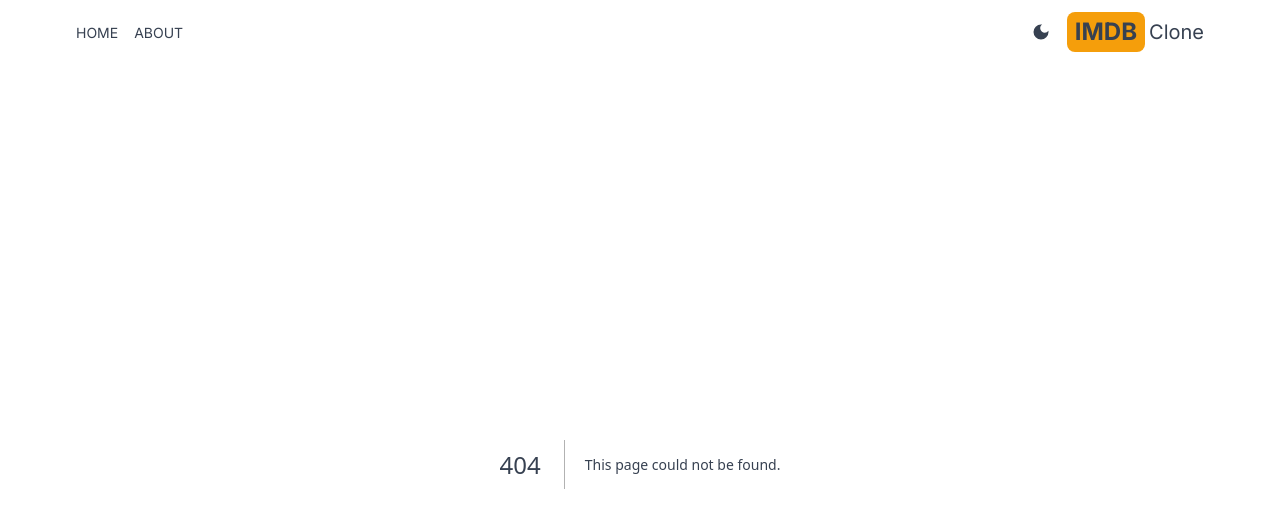
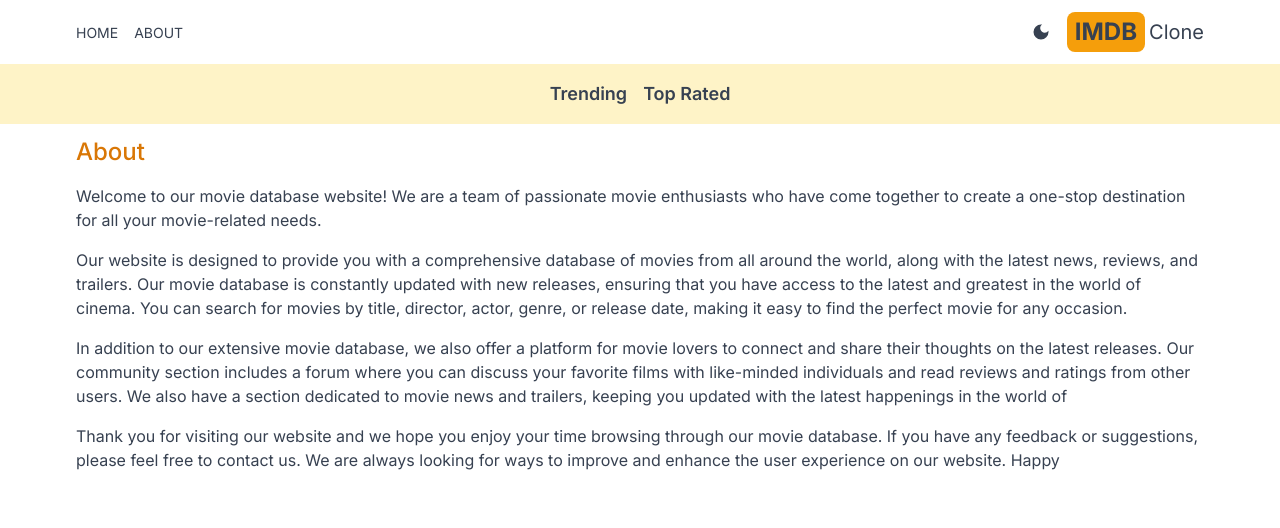
Before and after one commit to helloAmulya/imdb-next, a Next.js app: page /about in a window 1280 px wide. Before the commit this address had no page. Shown: the top 528 px of the page. Built offline with nearby package versions, Linux system fonts and the light colour scheme.

Commit message:
create the navbar component

```diff
--- /dev/null
+++ b/src/app/about/page.jsx
@@ -0,0 +1,40 @@
+import React from "react";
+
+export default function About() {
+  return (
+    <div className="max-w-6xl mx-auto p-3 space-y-4">
+      <h1 className="text-2xl font-medium text-amber-600">About</h1>
+      <p>
+        Welcome to our movie database website! We are a team of passionate movie
+        enthusiasts who have come together to create a one-stop destination for
+        all your movie-related needs.
+      </p>
+      <p>
+        Our website is designed to provide you with a comprehensive database of
+        movies from all around the world, along with the latest news, reviews,
+        and trailers. Our movie database is constantly updated with new
+        releases, ensuring that you have access to the latest and greatest in
+        the world of cinema. You can search for movies by title, director,
+        actor, genre, or release date, making it easy to find the perfect movie
+        for any occasion.
+      </p>
+
+      <p>
+        In addition to our extensive movie database, we also offer a platform
+        for movie lovers to connect and share their thoughts on the latest
+        releases. Our community section includes a forum where you can discuss
+        your favorite films with like-minded individuals and read reviews and
+        ratings from other users. We also have a section dedicated to movie news
+        and trailers, keeping you updated with the latest happenings in the
+        world of
+      </p>
+
+      <p>
+        Thank you for visiting our website and we hope you enjoy your time
+        browsing through our movie database. If you have any feedback or
+        suggestions, please feel free to contact us. We are always looking for
+        ways to improve and enhance the user experience on our website. Happy
+      </p>
+    </div>
+  );
+}
--- a/src/app/globals.css
+++ b/src/app/globals.css
@@ -11,7 +11,7 @@
   :root {
     --background: #ededed;
     --foreground: #ededed;
-    /* #0a0a0a */
+/* #0a0a0a */
   }
 }
 
--- a/src/app/layout.js
+++ b/src/app/layout.js
@@ -2,6 +2,7 @@
 import "./globals.css";
 import Header from "@/components/Header";
 import Providers from "./Providers";
+import NavBar from "@/components/NavBar";
 
 // const geistSans = localFont({
 //   src: "./fonts/GeistVF.woff",
@@ -28,6 +29,7 @@
         className={inter.className}>
         <Providers>
           <Header />
+          <NavBar/>
           {children}
         </Providers>
       </body>
--- /dev/null
+++ b/src/components/Navbar.jsx
@@ -0,0 +1,11 @@
+import React from "react";
+import NavbarItem from "./NavbarItem";
+
+export default function NavBar() {
+  return (
+    <div className=" flex dark:bg-gray-600 bg-amber-100 p-4 lg:text-lg justify-center gap-4 hover">
+      <NavbarItem title="Trending" param="fetchTrending" />
+      <NavbarItem title="Top Rated" param="fetchTopRated" />
+    </div>
+  );
+}
--- /dev/null
+++ b/src/components/NavbarItem.jsx
@@ -0,0 +1,23 @@
+"use client";
+
+import Link from "next/link";
+import { useSearchParams } from "next/navigation";
+
+export default function NavbarItem({ title, param }) {
+  const searchParams = useSearchParams();
+  const genre = searchParams.get("genre");
+  return (
+    <div>
+      <Link
+        className={`hover:text-amber-600 font-semibold ${
+          genre === param
+            ? "underline underline-offset-8 decoration-4 decoration-amber-500 rounded-lg"
+            : ""
+        }`}
+        href={`/?genre=${param}`}
+      >
+        {title}
+      </Link>
+    </div>
+  );
+}
```
Also changed, not shown: src/components/DarkModeSwitch.jsx (+27 -1 lines), src/app/Providers.jsx (line endings or trailing spaces).
